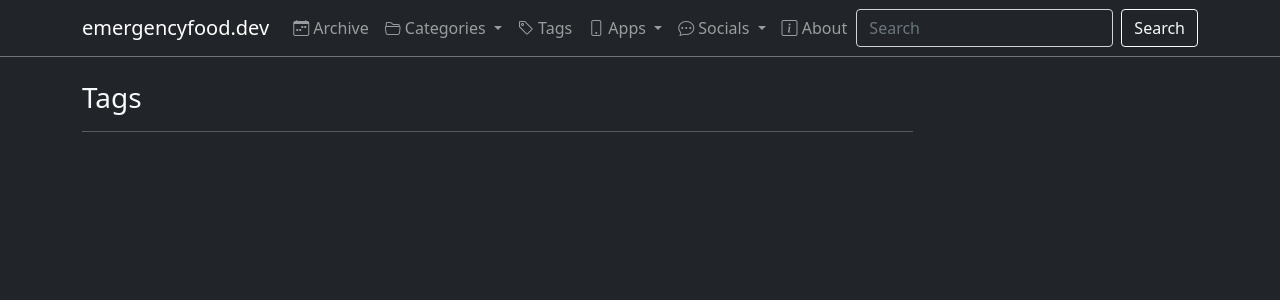
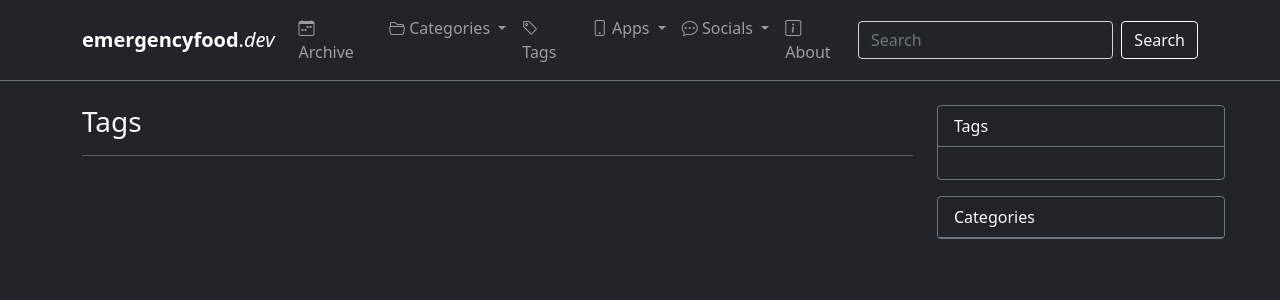
Before and after one commit to gohanko/gohanko.dev, a Django app: page /tags/ in a window 1280 px wide. Shown: the top 300 px of the page. Run offline with Django 4.2, Linux system fonts and the light colour scheme; data that the repository does not hold is empty; style sheets or scripts are compiled from the project's sources; some libraries are stand-ins or nearby versions.

Commit message:
stylize header and added side bar

```diff
--- a/blog/templates/blog/sidebar.html
+++ b/blog/templates/blog/sidebar.html
@@ -0,0 +1,36 @@
+<div class="row">
+    <div class="col-md-12">
+        <div class="card text-light bg-dark border-secondary" style="width: 18rem;">
+            <div class="card-header border-secondary">
+                Tags
+            </div>
+
+            <div class="card-body">
+                {% for tag in tags %}
+                <a class="d-inline-block me-1 btn btn-sm btn-secondary text-white" href="{% url 'tag-post-list' slug=tag.slug %}">
+                    <i class="bi bi-tag"></i>
+                    <span>{{ tag.name }}</span>
+                </a>
+                {% endfor %}
+            </div>
+        </div>
+    </div>
+</div>
+
+<div class="row mt-3">
+    <div class="col-md-12">
+        <div class="card text-light bg-dark border-secondary" style="width: 18rem;">
+            <div class="card-header border-secondary">
+                Categories
+            </div>
+            <ul class="list-group list-group-flush">
+                {% for category in categories %}
+                    <li class="list-group-item text-light bg-dark border-secondary">
+                        <i class="bi bi-folder"></i>
+                        <a href="{% url 'category-post-list' slug=category.slug %}">{{ category.name }}</a>
+                    </li>
+                {% endfor %}
+            </ul>
+        </div>
+    </div>
+</div>
--- a/blog/views.py
+++ b/blog/views.py
@@ -8,6 +8,7 @@
     def get_context_data(self, *args, **kwargs):
         data = super().get_context_data(*args, **kwargs)
         data['categories'] = Category.objects.all()
+        data['tags'] = Tag.objects.all()
         return data
 
 class TagListView(BaseView, ListView):
--- a/emergencyfood/static/css/main.css
+++ b/emergencyfood/static/css/main.css
@@ -1,7 +1,7 @@
 a {
   text-decoration: none; }
 
-.darkmode .post a {
+.darkmode .post a, .darkmode .list-group-item a {
   color: #ccc; }
 
 .darkmode .post-summary-text {
--- a/emergencyfood/static/css/main.scss
+++ b/emergencyfood/static/css/main.scss
@@ -6,11 +6,13 @@
 }
 
 .darkmode {
-    .post {
+    .post, .list-group-item {
         a {
             color: $gray-3;
         }
+    }
 
+    .post {
         &-summary-text {
             color: $gray-3;
         }
--- a/emergencyfood/templates/navigation_bar.html
+++ b/emergencyfood/templates/navigation_bar.html
@@ -1,6 +1,6 @@
 <nav class="navbar navbar-expand-lg navbar-dark bg-dark border-bottom border-secondary">
     <div class="container">
-        <a class="navbar-brand" href="{% url 'index' %}">emergencyfood.dev</a>
+        <a class="navbar-brand" href="{% url 'index' %}"><b>emergencyfood</b>.<i>dev</i></a>
         <button class="navbar-toggler" type="button" data-bs-toggle="collapse" data-bs-target="#navbarSupportedContent" aria-controls="navbarSupportedContent" aria-expanded="false" aria-label="Toggle navigation">
             <span class="navbar-toggler-icon"></span>
         </button>
@@ -17,9 +17,11 @@
                         <i class="bi bi-folder2-open"></i>
                         Categories
                     </a>
-                    <ul class="dropdown-menu" aria-labelledby="navbarDropdown">
+                    <ul class="dropdown-menu dropdown-menu-dark" aria-labelledby="navbarDropdown">
                         {% for category in categories %}
-                        <li><a class="dropdown-item" href="{% url 'category-post-list' slug=category.slug %}">{{ category.name }}</a></li>
+                        <li>
+                            <a class="dropdown-item" href="{% url 'category-post-list' slug=category.slug %}">{{ category.name }}</a>
+                        </li>
                         {% endfor %}
                     </ul>
                 </li>
@@ -34,7 +36,7 @@
                         <i class="bi bi-phone"></i>
                         Apps
                     </a>
-                    <ul class="dropdown-menu" aria-labelledby="navbarDropdown">
+                    <ul class="dropdown-menu dropdown-menu-dark" aria-labelledby="navbarDropdown">
                         <li><a class="dropdown-item" href="https://github.com/gohanko/asanitize" target="_blank">asanitize</a></li>
                     </ul>
                 </li>
@@ -43,7 +45,7 @@
                         <i class="bi bi-chat-dots"></i>
                         Socials
                     </a>
-                    <ul class="dropdown-menu" aria-labelledby="navbarDropdown">
+                    <ul class="dropdown-menu dropdown-menu-dark" aria-labelledby="navbarDropdown">
                         <li>
                             <a class="dropdown-item" href="https://github.com/gohanko" target="_blank">
                                 <i class="bi bi-github"></i>
```
Also changed, not shown: 1 other file.
